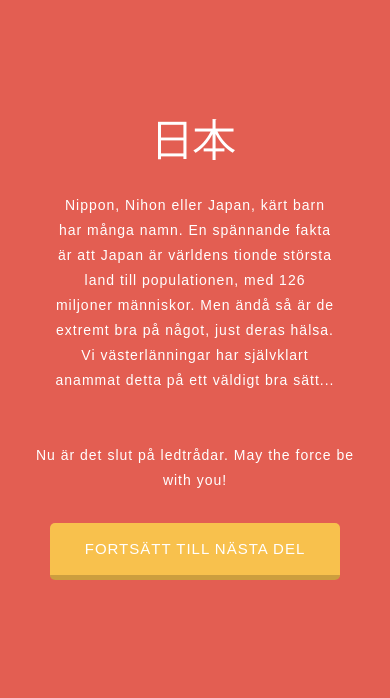
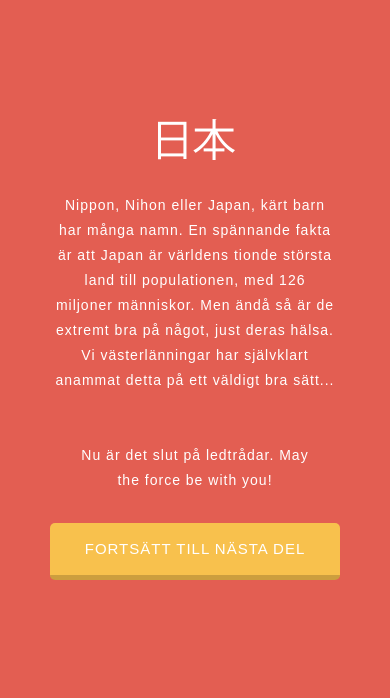
Before and after one commit to jonadahl/Lydia-Julklapp, a PHP site: page / in a window 390 px wide. Shown: the part 1901-2599 px from the top of the page. Run offline with PHP 8.4, Linux system fonts and the light colour scheme; some libraries are stand-ins or nearby versions; some web fonts are replaced.

Commit message:
Deploying..

```diff
--- a/main.css
+++ b/main.css
@@ -347,7 +347,7 @@ h5 {
     padding-bottom: 50px;
 }
 
-#Happy_bday {
+.Happy_bday {
   display: none;
 }
 
--- a/mq.css
+++ b/mq.css
@@ -98,7 +98,7 @@ line-height: 25px;
 }
 
 #end_clues {
-width: 320px;
+width: 230px;
 line-height: 25px;
 }
 
@@ -118,7 +118,7 @@ padding-top: 90px;
 }
 
 .Happy_bday {
-	width: 300px;
+width: 300px;
 font-size: 39px;
 line-height: 20px;
 letter-spacing: 1px;
@@ -127,6 +127,7 @@ font-weight: bold;
 color: #fff;
 padding-top: 10px;
 padding-bottom: 30px;
+display: block;
 
 }
 
```
